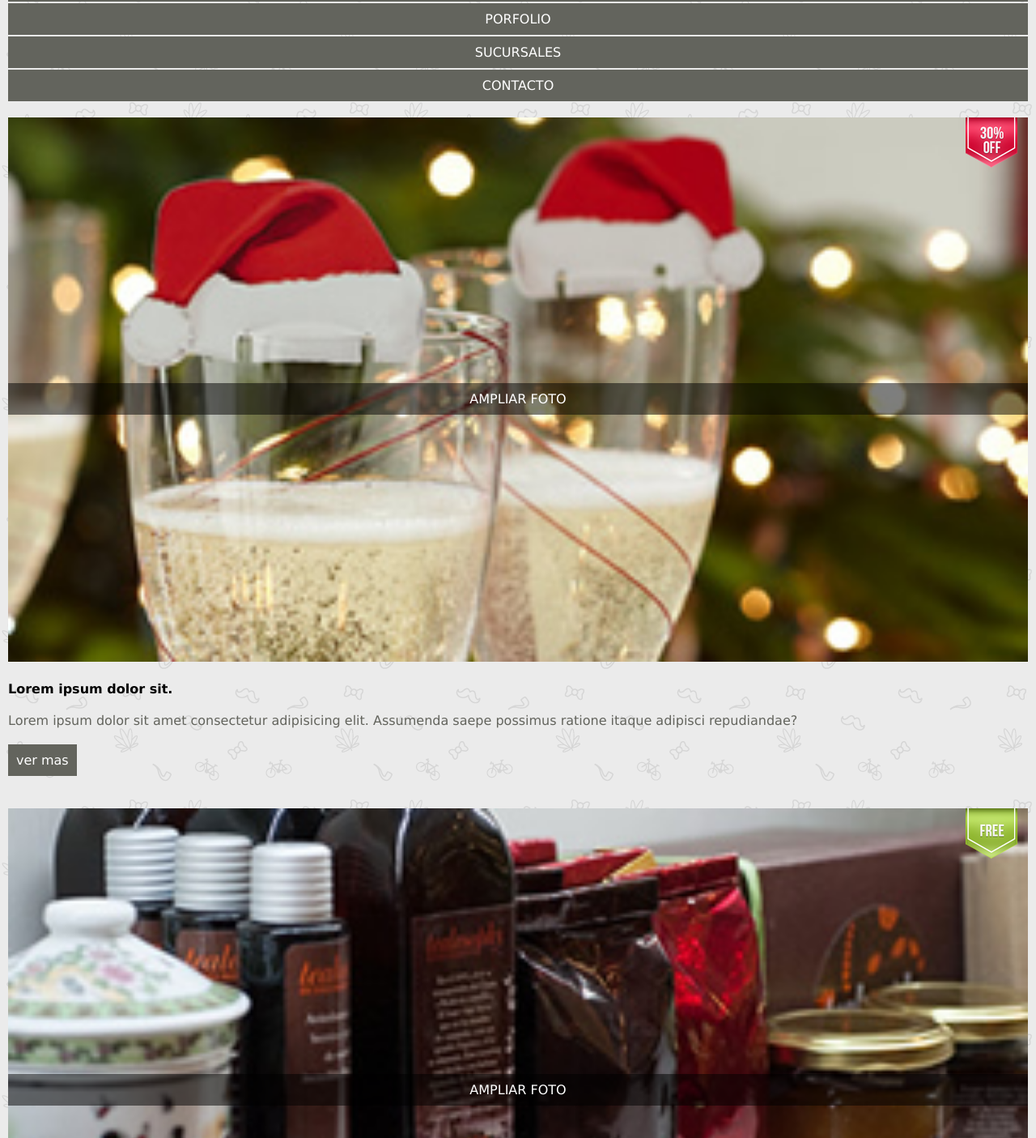
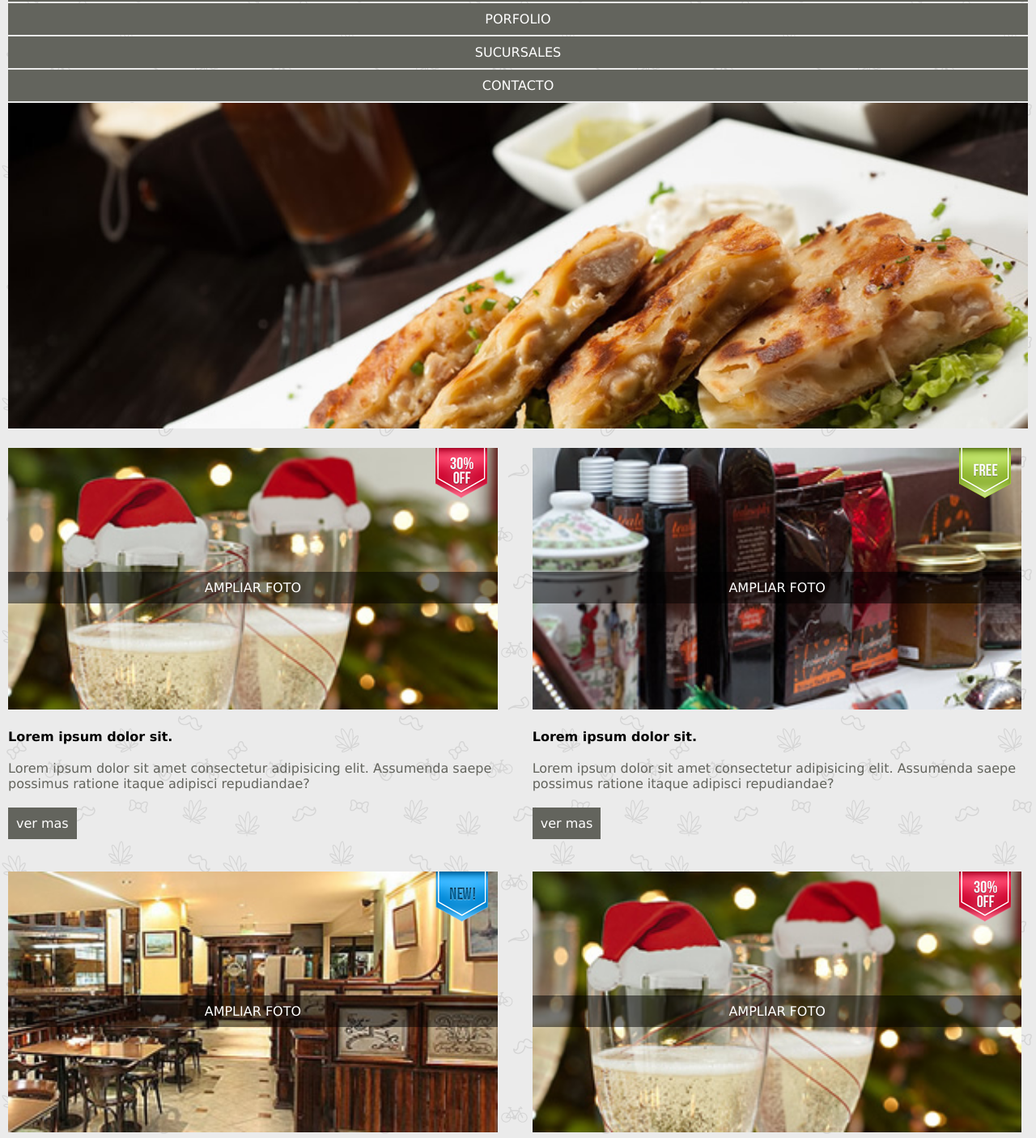
Before and after one commit to Cabrerajuan10/kitchening, a website: page views/home.html in a window 1280 px wide. Shown: the part 399-1804 px from the top of the page at 81% size. Drawn offline with Linux system fonts and the light colour scheme.

Commit message:
home tablet avanzado

```diff
--- a/public/css/home.css
+++ b/public/css/home.css
@@ -4,7 +4,12 @@
 }
 
 .home .banner{
+    width: 100%;
     display: none;
+}
+
+.home .banner img{
+    width: 100%;
 }
 
 /* productos */
@@ -57,3 +62,25 @@
     display: inline-block;
     margin: 20px 0;
 }
+
+/* tabelet*/
+
+@media (min-width: 768px) {
+    .home .banner{
+        display: block;
+    }
+
+    .home .producto{
+        width: 48%;
+        display: inline-block;
+        margin-right: 3%;
+    }
+
+    .home .producto:nth-child(even){
+        margin-right: 3%;
+    }
+
+    .home .producto:nth-child(2n){
+        margin-right: 0;
+    }
+}
```
